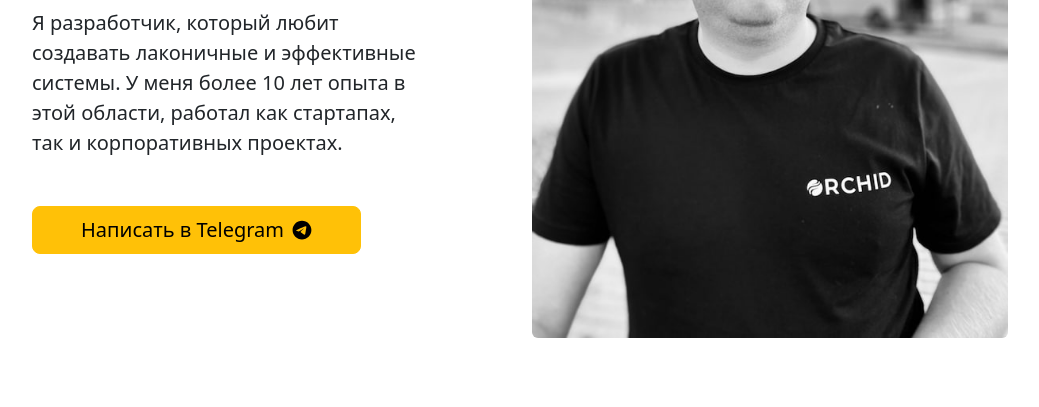
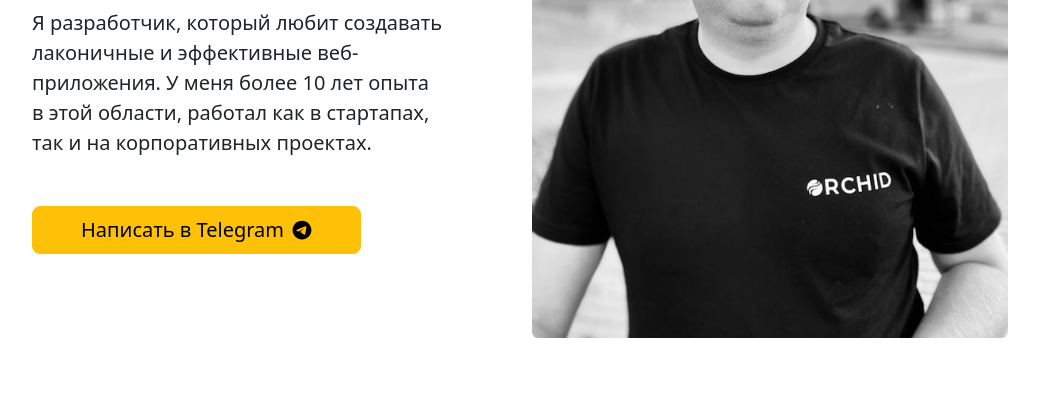
Before and after one commit to tabuna/tabuna.github.io, a website: page index.html in a window 1280 px wide. Shown: the part 393-800 px from the top of the page, without its empty margins (120-1159 px from the left). Drawn offline with nearby package versions, Linux system fonts and the light colour scheme.

Commit message:
Update index.html

```diff
--- a/index.html
+++ b/index.html
@@ -48,8 +48,8 @@
 
               <!-- para -->
               <p class="pe-lg-5 mb-md-5 mb-4 lead text-balance">
-                Я разработчик, который любит создавать лаконичные и эффективные системы.
-                У меня более 10 лет опыта в этой области, работал как стартапах, так и корпоративных проектах.
+                Я разработчик, который любит создавать лаконичные и эффективные веб-приложения.
+                У меня более 10 лет опыта в этой области, работал как в стартапах, так и на корпоративных проектах.
               </p>
               <!-- btn -->
               <a
```
